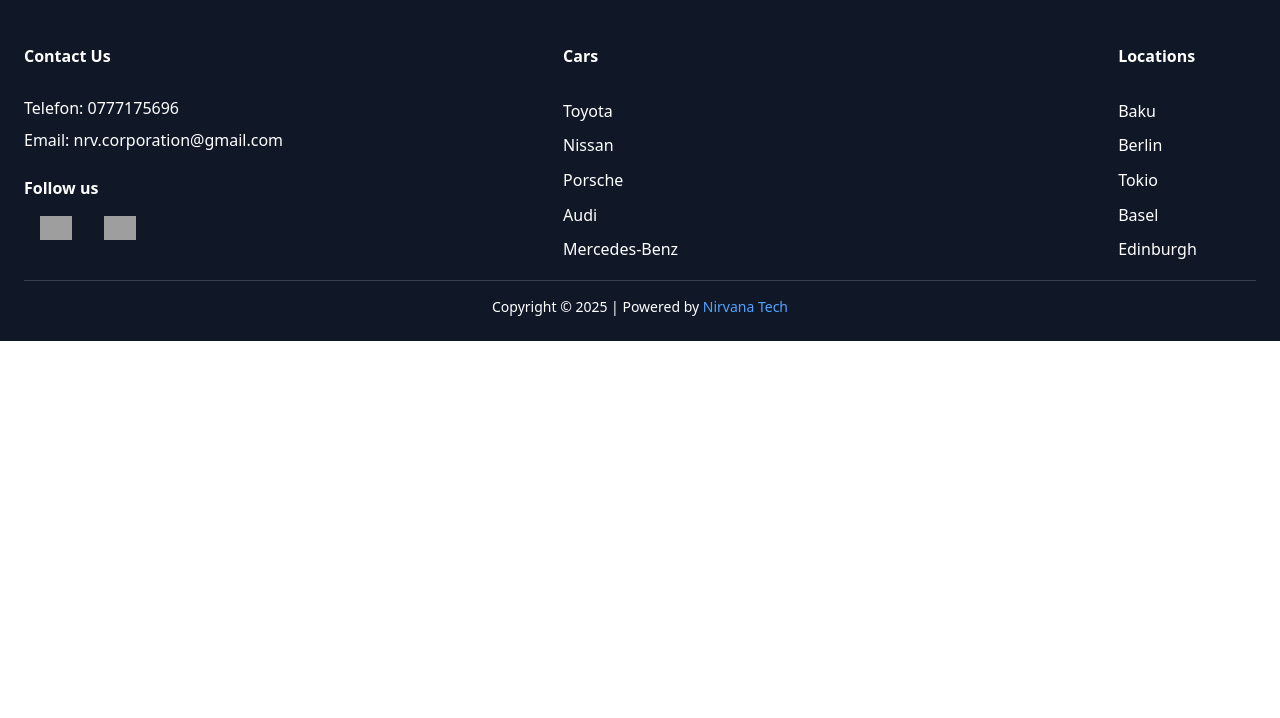
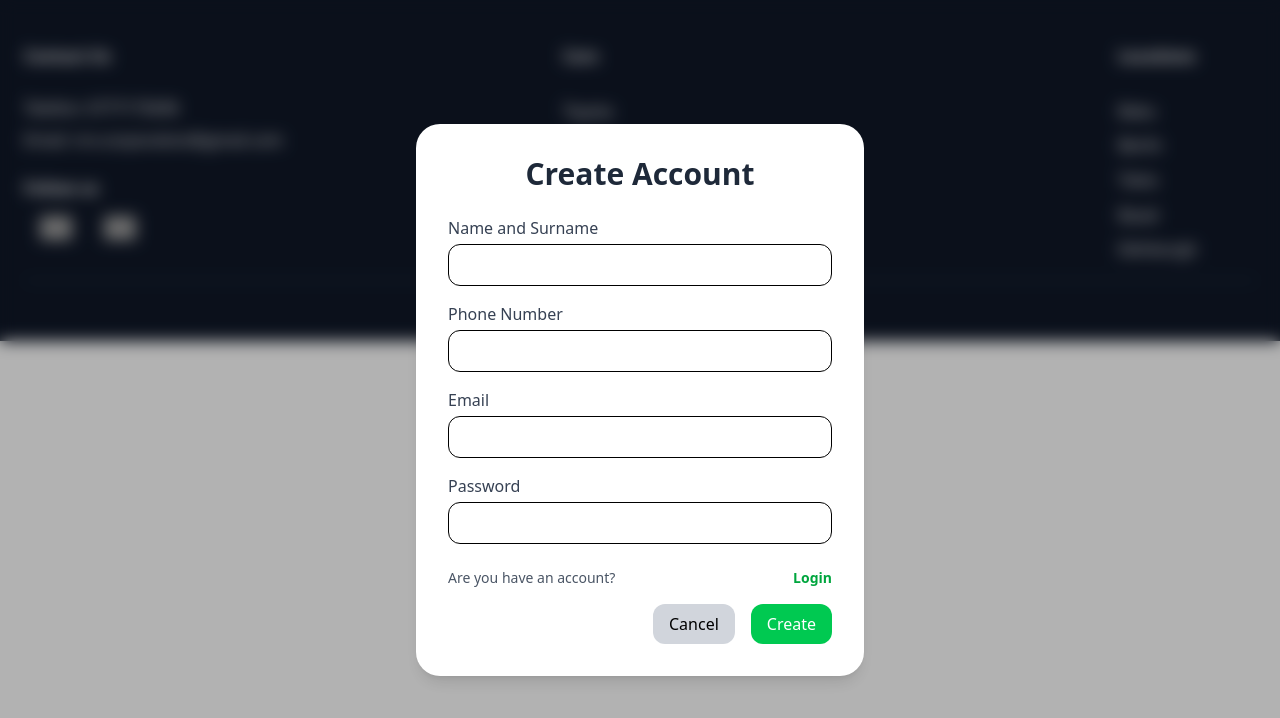
Before and after one commit to NRvBOSS/RaC, a Vue app in the folder frontend/: page /signin in a window 1280 px wide. Shown: the top 718 px of the page. Built offline with nearby package versions, Linux system fonts and the light colour scheme; grey boxes are pictures that could not be loaded.

Commit message:
create settings, login and signin panel

```diff
--- /dev/null
+++ b/frontend/src/components/Login.vue
@@ -0,0 +1,48 @@
+<template>
+  <div
+    class="fixed inset-0 bg-black/30 backdrop-blur-sm flex justify-center items-center z-50"
+  >
+    <div class="bg-white p-8 rounded-3xl w-[90%] max-w-md shadow-lg">
+      <h2 class="text-3xl font-bold mb-6 text-center text-gray-800">
+        Login to Your Account
+      </h2>
+
+      <div class="mb-4">
+        <label class="block mb-1 text-gray-700">Email</label>
+        <input
+          type="email"
+          class="w-full border px-4 py-2 rounded-xl focus:outline-none focus:ring-2 focus:ring-green-500"
+        />
+      </div>
+
+      <div class="mb-6">
+        <label class="block mb-1 text-gray-700">Password</label>
+        <input
+          type="password"
+          class="w-full border px-4 py-2 rounded-xl focus:outline-none focus:ring-2 focus:ring-green-500"
+        />
+      </div>
+
+      <div class="flex justify-between items-center text-sm text-gray-600 mb-4">
+        <p>Don't have an account?</p>
+        <router-link
+          to="/signin"
+          class="text-green-600 hover:underline font-semibold"
+        >
+          Create one
+        </router-link>
+      </div>
+
+      <div class="flex justify-end gap-4">
+        <button class="px-4 py-2 bg-gray-300 rounded-xl hover:bg-gray-400">
+          Cancel
+        </button>
+        <button
+          class="px-4 py-2 bg-green-500 text-white rounded-xl hover:bg-green-600"
+        >
+          Sign In
+        </button>
+      </div>
+    </div>
+  </div>
+</template>
--- a/frontend/src/components/Settings.vue
+++ b/frontend/src/components/Settings.vue
@@ -1,6 +1,36 @@
 <template>
-    <div class="p-10">
-      <h1 class="text-2xl font-bold">Settings</h1>
-      <p class="mt-4">This is the settings page.</p>
+  <div>
+    <div class="p-10 text-center">
+      <h1 class="text-3xl font-bold text-gray-800">Settings</h1>
+      <p class="mt-2 text-gray-600">Update your account information</p>
     </div>
-  </template>
+
+    <div class="flex flex-col gap-4 border border-gray-300 rounded-3xl w-[90%] max-w-xl mx-auto p-6 shadow-md">
+      <div>
+        <label class="block mb-1 font-medium text-gray-700">Name</label>
+        <input type="text" class="w-full border border-gray-300 rounded-xl p-3 focus:outline-none focus:ring-2 focus:ring-green-400" />
+      </div>
+
+      <div>
+        <label class="block mb-1 font-medium text-gray-700">Surname</label>
+        <input type="text" class="w-full border border-gray-300 rounded-xl p-3 focus:outline-none focus:ring-2 focus:ring-green-400" />
+      </div>
+
+      <div>
+        <label class="block mb-1 font-medium text-gray-700">Phone</label>
+        <input type="number" class="w-full border border-gray-300 rounded-xl p-3 focus:outline-none focus:ring-2 focus:ring-green-400" />
+      </div>
+
+      <div>
+        <label class="block mb-1 font-medium text-gray-700">Email</label>
+        <input type="email" class="w-full border border-gray-300 rounded-xl p-3 focus:outline-none focus:ring-2 focus:ring-green-400" />
+      </div>
+
+      <div class="flex justify-end mt-6">
+        <router-link to="/signin" class="bg-green-500 text-white px-6 py-3 rounded-xl hover:bg-green-600 transition duration-200">
+          Update
+        </router-link>
+      </div>
+    </div>
+  </div>
+</template>
--- /dev/null
+++ b/frontend/src/components/Signin.vue
@@ -0,0 +1,64 @@
+<template>
+  <div
+    class="fixed inset-0 bg-black/30 backdrop-blur-sm flex justify-center items-center z-50"
+  >
+    <div class="bg-white p-8 rounded-3xl w-[90%] max-w-md shadow-lg">
+      <h2 class="text-3xl font-bold mb-6 text-center text-gray-800">
+        Create Account
+      </h2>
+
+      <div class="mb-4">
+        <label class="block mb-1 text-gray-700">Name and Surname</label>
+        <input
+          type="text"
+          class="w-full border px-4 py-2 rounded-xl focus:outline-none focus:ring-2 focus:ring-green-500"
+        />
+      </div>
+
+      <div class="mb-4">
+        <label class="block mb-1 text-gray-700">Phone Number</label>
+        <input
+          type="number"
+          class="w-full border px-4 py-2 rounded-xl focus:outline-none focus:ring-2 focus:ring-green-500"
+        />
+      </div>
+
+      <div class="mb-4">
+        <label class="block mb-1 text-gray-700">Email</label>
+        <input
+          type="email"
+          class="w-full border px-4 py-2 rounded-xl focus:outline-none focus:ring-2 focus:ring-green-500"
+        />
+      </div>
+
+      <div class="mb-6">
+        <label class="block mb-1 text-gray-700">Password</label>
+        <input
+          type="password"
+          class="w-full border px-4 py-2 rounded-xl focus:outline-none focus:ring-2 focus:ring-green-500"
+        />
+      </div>
+
+      <div class="flex justify-between items-center text-sm text-gray-600 mb-4">
+        <p>Are you have an account?</p>
+        <router-link
+          to="/login"
+          class="text-green-600 hover:underline font-semibold"
+        >
+          Login
+        </router-link>
+      </div>
+
+      <div class="flex justify-end gap-4">
+        <button class="px-4 py-2 bg-gray-300 rounded-xl hover:bg-gray-400">
+          Cancel
+        </button>
+        <button
+          class="px-4 py-2 bg-green-500 text-white rounded-xl hover:bg-green-600"
+        >
+          Create
+        </button>
+      </div>
+    </div>
+  </div>
+</template>
--- a/frontend/src/views/AppHeader.vue
+++ b/frontend/src/views/AppHeader.vue
@@ -1,3 +1,7 @@
+<script setup>
+
+</script>
+
 <template>
   <header
     class="flex fixed justify-between items-center top-0 left-0 w-full p-4 flex-wrap bg-black/30 backdrop-blur-sm z-50"
```
Also changed, not shown: frontend/src/router/index.js (+10 -0 lines).
